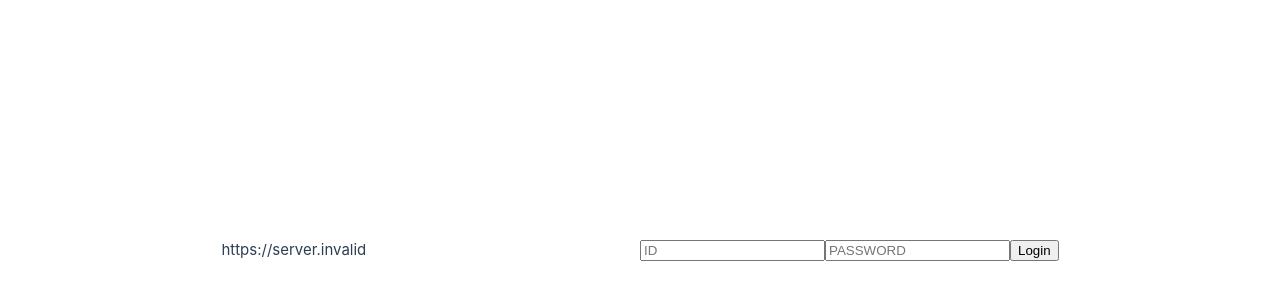
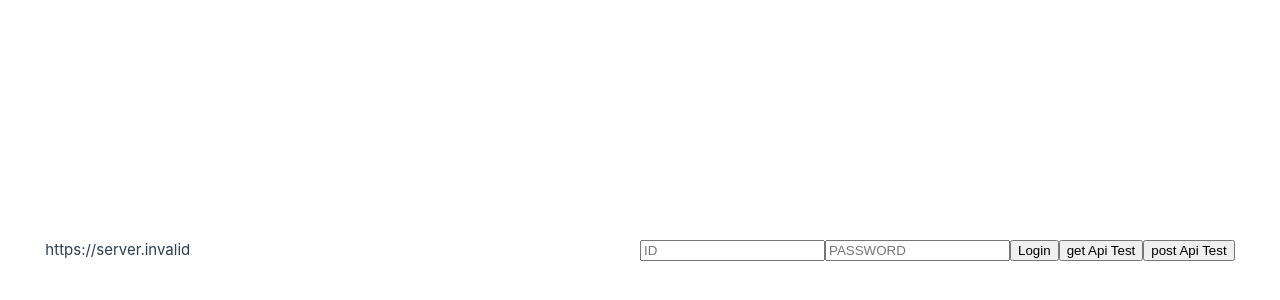
Before and after one commit to deogus-dev/nts-ui, a Vue app: page /nts-ui/login in a window 1280 px wide. Shown: the part 150-450 px from the top of the page. Built offline with nearby package versions, Linux system fonts and the light colour scheme; no server answers.

Commit message:
git, aws 통신 테스트

```diff
--- a/src/views/auth/login.vue
+++ b/src/views/auth/login.vue
@@ -4,6 +4,7 @@ import lib from '~/util/axiosModule'
 import { useAuthStore } from '~/stores/auth'
 import { useRouter } from 'vue-router'
 import valid from '~/util/validation'
+import axios from 'axios'
 
 const authStore = useAuthStore()
 const router = useRouter()
@@ -28,9 +29,28 @@ const login = () => {
       })
   }
 }
+
+const getApi = () => {
+  axios.get('https://www.ninetosixapi.tk/codes').then((res) => {
+    console.log('get Method resp', res)
+  })
+}
+
+const postApi = () => {
+  axios
+    .post('https://www.ninetosixapi.tk/login', {
+      email: 'it1485@gsitm.com',
+      password: '1'
+    })
+    .then((res) => {
+      console.log('post Method resp', res)
+    })
+}
 </script>
 <template>
   <input type="text" placeholder="ID" v-model="userInfo.email" />
   <input type="password" placeholder="PASSWORD" v-model="userInfo.userPw" />
   <button @click="login">Login</button>
+  <button @click="getApi">get Api Test</button>
+  <button @click="postApi">post Api Test</button>
 </template>
```
